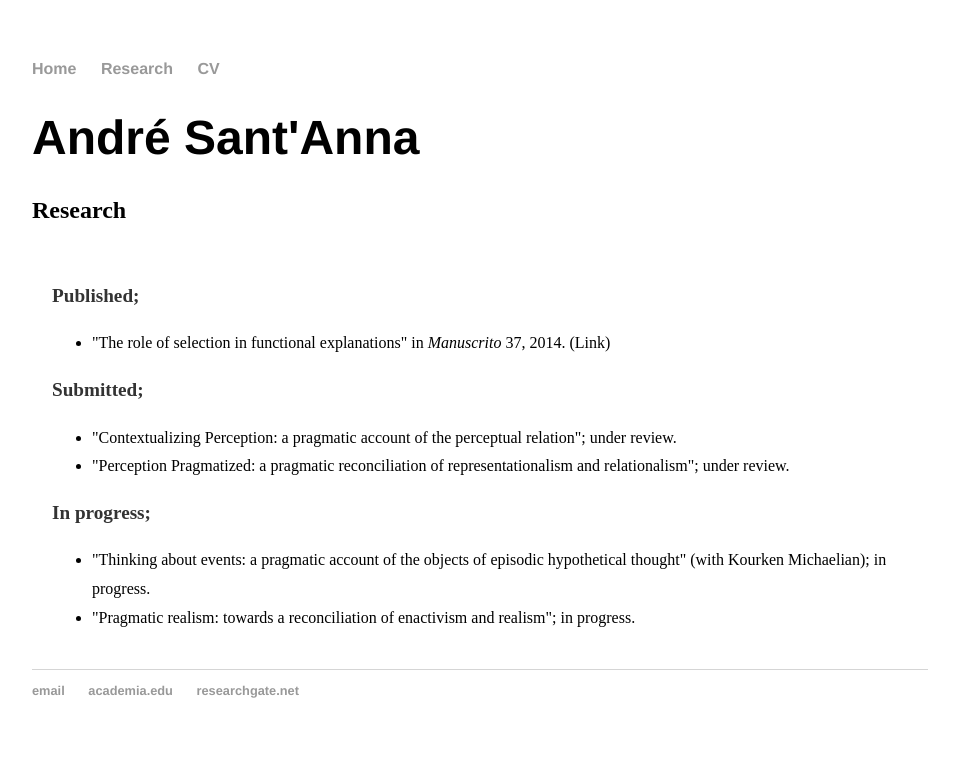
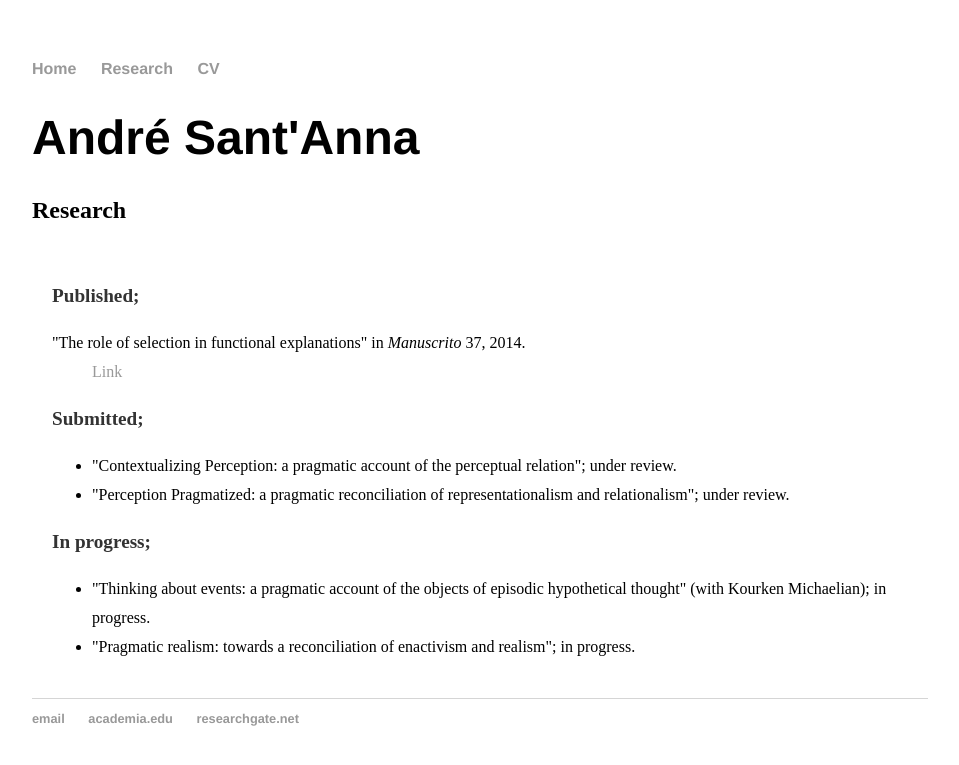
Before and after one commit to andresantanna/andresantanna.github.io, a Jekyll site: the page built from research.html, in a window 1280 px wide. Shown: the top 765 px of the page, without its empty margins (160-1119 px from the left). Built offline with Jekyll 4.4.1, drawn with Linux system fonts in a browser that asks for light colours.

Commit message:
Update research.html

```diff
--- a/research.html
+++ b/research.html
@@ -8,9 +8,10 @@ title: André Sant'Anna - Research
 <div style="background-color:white;color:black;padding:20px;line-height:1.8em">
 <p><b>Published;</b><br>
 
-<ul>
-  <li>"The role of selection in functional explanations" in <i>Manuscrito</i> 37, 2014. (Link)</li>
-</ul>
+<dl>
+	<dt>"The role of selection in functional explanations" in <i>Manuscrito</i> 37, 2014.</dt>
+	 <dd><a href="http://www.scielo.br/pdf/man/v37n2/0100-6045-man-2014005000001.pdf">Link</a></dd>
+</dl>
 
 <p><b>Submitted;</b><br>
 
```
